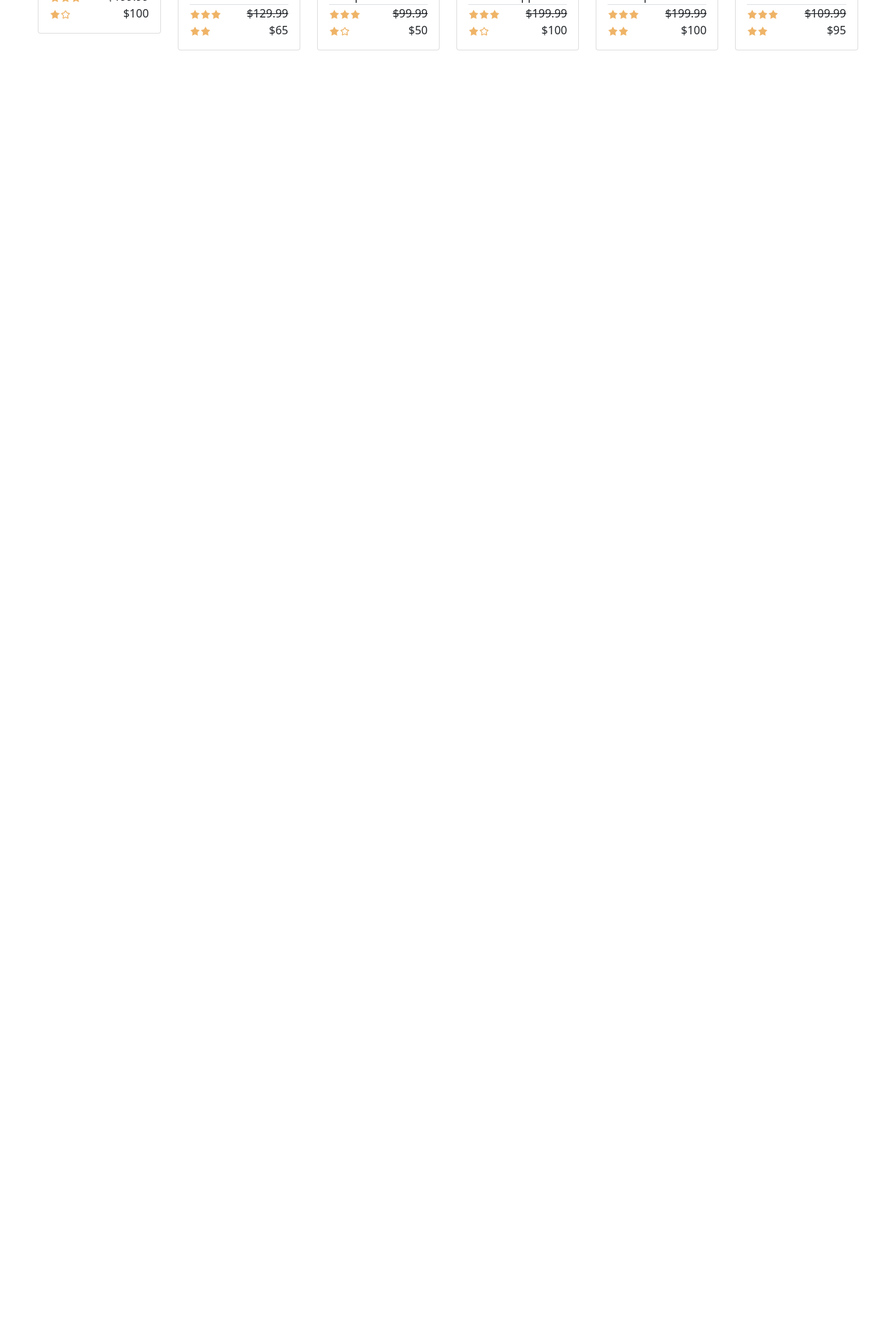
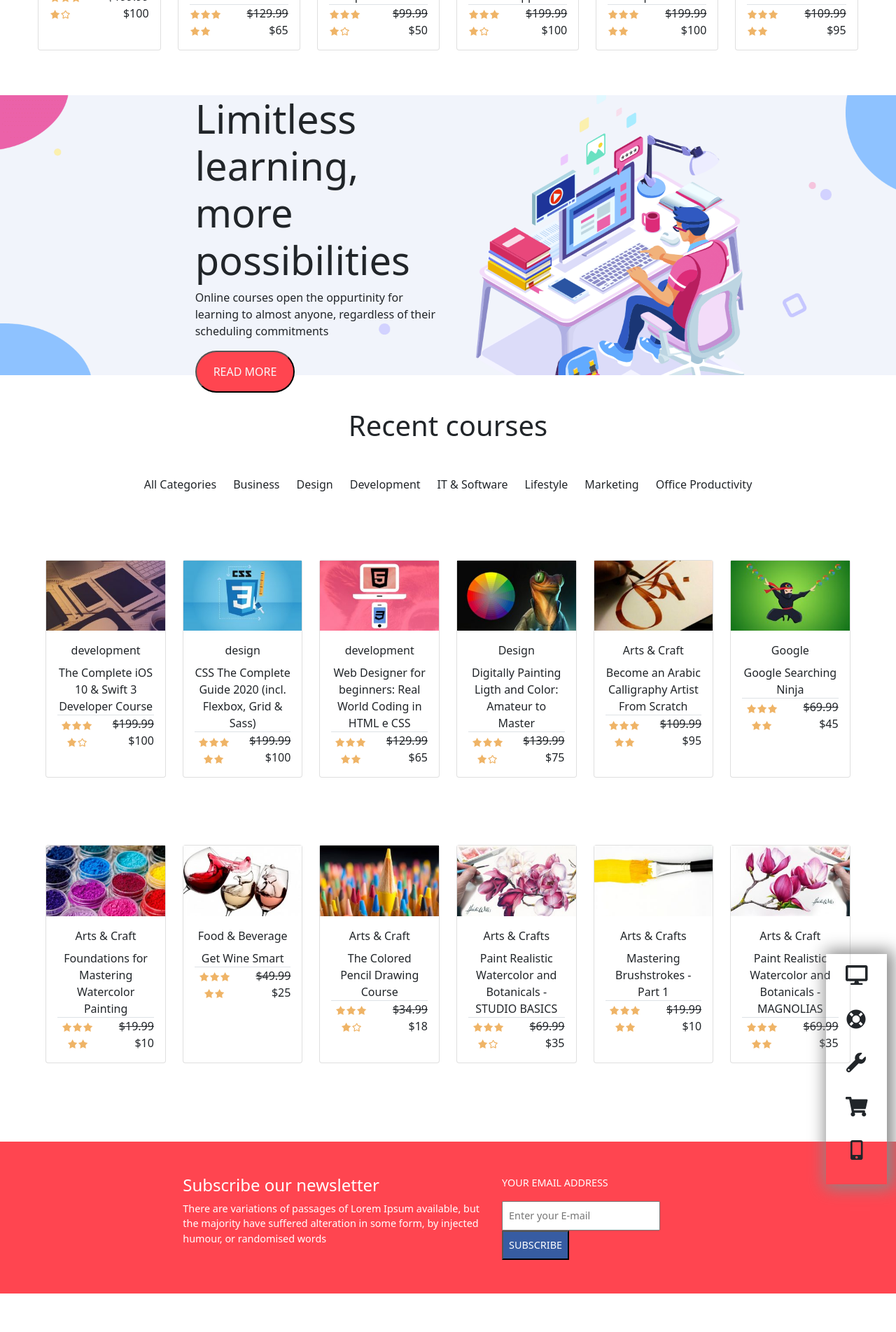
Before and after one commit to Yomakota/proj-html-vuejs, a Vue app: page / in a window 1280 px wide. Shown: the part 1100-3003 px from the top of the page at 70% size. Before the commit the page ends 1236 px from the top, so only its background shows below. Built offline with nearby package versions, Linux system fonts and the light colour scheme.

Commit message:
add main components

```diff
--- a/src/App.vue
+++ b/src/App.vue
@@ -12,18 +12,14 @@ importo bootstrap -->
 
 <template>
   <div id="app">
-    <HeaderPage
-    :links="links"
-    :social_links="social_links"
-    :nav_menu_links="nav_menu_links"
-    />
-    <MainPage :courses="courses"/>
+    <HeaderPage :links="links" :social_links="social_links" :nav_menu_links="nav_menu_links" />
+    <MainPage :courses="courses" :recent_courses_menu="recent_courses_menu" :side_menu_icons="side_menu_icons" />
   </div>
 </template>
 
 <script>
 import nav_menu_links from './assets/nav_menu_links.json'
-import {links, social_links, courses} from './assets/data.js'
+import { links, social_links, courses, recent_courses_menu, side_menu_icons } from './assets/data.js'
 
 
 import HeaderPage from './components/HeaderPage.vue'
@@ -41,6 +37,8 @@ export default {
       social_links: social_links,
       nav_menu_links: nav_menu_links,
       courses: courses,
+      recent_courses_menu: recent_courses_menu,
+      side_menu_icons: side_menu_icons,
     }
   }
 }
--- a/src/assets/data.js
+++ b/src/assets/data.js
@@ -1,9 +1,9 @@
 export const links = [
-'Home',
-'Pages',
-'Course Formats',
-'Courses',
-'Demos'
+    'Home',
+    'Pages',
+    'Course Formats',
+    'Courses',
+    'Demos'
 ]
 
 export const social_links = [
@@ -14,7 +14,6 @@ export const social_links = [
     'fa-google-plus',
     'fa-youtube'
 ]
-
 
 export const courses = [
     {
@@ -66,10 +65,10 @@ export const courses = [
         vote: 5
     },
     {
-        img: require("./images/366802_6fcc-272x161.jpg"),
+        img: require("./images/949316_2a64_11-272x161.jpg"),
         category: "Arts & Craft",
         description: "Foundations for Mastering Watercolor Painting",
-        full_price:"$19.99",
+        full_price: "$19.99",
         discounted_price: "$10",
         vote: 5
     },
@@ -117,7 +116,7 @@ export const courses = [
         img: require("./images/752950_b773-272x161.jpg"),
         category: "development",
         description: "GitHub Ultimate: Master Git and GitHub - Beginner to Expert",
-        full_price:"$99.99",
+        full_price: "$99.99",
         discounted_price: "$50",
         vote: 4
     },
@@ -146,3 +145,22 @@ export const courses = [
         vote: 5
     }
 ]
+
+export const recent_courses_menu = [
+    "All Categories",
+    "Business",
+    "Design",
+    "Development",
+    "IT & Software",
+    "Lifestyle",
+    "Marketing",
+    "Office Productivity",
+]
+
+export const side_menu_icons = [
+    "fa-desktop",
+    "fa-life-ring",
+    "fa-wrench",
+    "fa-shopping-cart",
+    "fa-mobile-alt",
+]
--- a/src/components/MainPage.vue
+++ b/src/components/MainPage.vue
@@ -2,20 +2,33 @@
   <main>
     <main_JumboTron />
     <main_devsCourses :courses="courses" />
+    <main_bg_banner />
+    <main_recent_courses :recent_courses_menu="recent_courses_menu" :courses="courses"
+      :side_menu_icons="side_menu_icons" />
+    <main_newsLetter/>
+    <main_popsCourses :courses="courses"/>
   </main>
 </template>
 
 <script>
 import main_JumboTron from './main_JumboTron.vue'
 import main_devsCourses from './main_devsCourses.vue'
+import main_bg_banner from './main_bg_banner.vue'
+import main_recent_courses from './main_recent_courses.vue'
+import main_newsLetter from './main_newsLetter.vue'
+import main_popsCourses from './main_popsCourses.vue'
 
 export default {
   name: 'MainPage',
   components: {
     main_JumboTron,
     main_devsCourses,
+    main_bg_banner,
+    main_recent_courses,
+    main_newsLetter,
+    main_popsCourses,
   },
-    props:['courses'],
+  props: ['courses', 'recent_courses_menu', 'side_menu_icons'],
 }
 </script>
 
--- /dev/null
+++ b/src/components/main_bg_banner.vue
@@ -0,0 +1,39 @@
+<template>
+    <div class="container-fluid bg-banner">
+        <div class="row h-100 align-items-center">
+            <div class="col-6">
+                <div class="row justify-content-end">
+                    <div class="col-7">
+                        <h2 class="fs-7 pe-6">Limitless learning, more possibilities</h2>
+                        <p class="fs-6">Online courses open the oppurtinity for learning to almost anyone,
+                            regardless of
+                            their scheduling commitments
+                        </p>
+                        <button type="button" class="btn-read-more rounded-pill text-light px-4 py-3">READ MORE</button>
+                    </div>
+                </div>
+            </div>
+        </div>
+    </div>
+</template>
+<script>
+export default {
+name: 'main_bg_banner',
+}
+</script>
+<style lang="scss">
+@import '../assets/scss/style.scss';
+.bg-banner {
+    background-image: url('../assets/images/bg.png');
+    background-size: cover;
+    background-position: center;
+    height: 50vh;
+    .fs-7{
+        font-size: 3.5em;
+    }
+
+    .btn-read-more{
+        background-color: $coral-red;
+    }
+}
+</style>
--- a/src/components/main_card.vue
+++ b/src/components/main_card.vue
@@ -1,6 +1,6 @@
 <template>
     <li class="col my-5">
-        <div class="card">
+        <div class="card h-100">
             <div class="card-img-top">
                 <img :src="courses.img" :alt="courses.description" class="w-100">
             </div>
--- /dev/null
+++ b/src/components/main_newsLetter.vue
@@ -0,0 +1,38 @@
+<template>
+    <div class="subscribe container-fluid">
+        <div class="row h-100 align-items-center justify-content-center">
+            <div class="col-8 p-5">
+                <div class="row row-cols-2 text-white">
+                    <div class="col-7">
+                        <h4>Subscribe our newsletter</h4>
+                        <p>There are variations of passages of Lorem Ipsum available, but the majority have suffered alteration in some form, by injected humour, or randomised words</p>
+                    </div>
+                    <div class="col-5 text-uppercase">
+                        <div class="mb-3">
+                            your email address
+                        </div>
+                        <input class="w-75 p-2" placeholder="Enter your E-mail" type="text">
+                        <button class="p-2 text-uppercase">subscribe</button>
+                    </div>
+                </div>
+            </div>
+        </div>
+    </div>
+</template>
+<script>
+export default {
+    name:'main_newsLetter'
+}
+</script>
+<style lang="scss">
+@import '../assets/scss/style.scss';
+        .subscribe {
+            background-color: $coral-red;
+            font-size: 0.9em;
+
+            button {
+                background-color: $azure;
+                color: white;
+            }
+        }
+</style>
--- /dev/null
+++ b/src/components/main_popsCourses.vue
@@ -0,0 +1,39 @@
+<template>
+    <div class="container-fluid position-relative my-5">
+        <div class="row justify-content-center">
+            <div class="col-11 text-center">
+                <h1>Popular courses</h1>
+                <h2>Discover our most popular courses for self learning</h2>
+                <ul class="row row-cols-6 list-unstyled">
+                    <main_card v-for="element, index in getPopsCourses" :key="index" :courses="element" />
+                </ul>
+            </div>
+            <div>
+                <button>
+                </button>
+                <button>
+
+                </button>
+            </div>
+        </div>
+    </div>
+</template>
+<script>
+import main_card from './main_card.vue';
+export default {
+    name: 'main_popsCourses',
+    props: ['courses'],
+    components: {
+        main_card,
+    },
+    computed: {
+        getPopsCourses() {
+            const popular_courses = this.courses.slice(0, 6);
+            return popular_courses;
+        }
+    }
+}
+</script>
+<style lang="scss">
+
+</style>
--- /dev/null
+++ b/src/components/main_recent_courses.vue
@@ -0,0 +1,62 @@
+<template>
+        <div class="container-fluid position-relative my-5">
+            <div class="row justify-content-center">
+                <div class="col-11 text-center">
+                    <h1>Recent courses</h1>
+                    <ul class="row row-cols-8 list-unstyled justify-content-center my-5">
+                        <li v-for="element, index in recent_courses_menu" :key="index" :recent_courses_menu="element"
+                            class="col-auto">
+                            {{ element }}
+                        </li>
+                    </ul>
+                    <ul class="row row-cols-6 list-unstyled">
+                        <main_card v-for="element, index in getRecentsCourses" :key="index" :courses="element" />
+                    </ul>
+                </div>
+                <div class="right-menu col-auto flex-column text-center">
+                    <ul class="list-unstyled">
+                        <main_side_menu v-for="element, index in side_menu_icons" :key="index" :side_menu_icons="element">
+                        </main_side_menu>
+                    </ul>
+                </div>
+            </div>
+        </div>
+</template>
+<script>
+
+import main_card from '../components/main_card.vue'
+import main_side_menu from './main_side_menu.vue';
+export default {
+    name: 'main_recent_courses',
+    props: ['recent_courses_menu', 'courses', 'side_menu_icons'],
+    data() {
+        return {
+            click_more: true,
+        }
+    },
+    components: {
+    main_card,
+    main_side_menu
+},
+    computed: {
+        getRecentsCourses() {
+            const recent_courses = this.courses.slice(0, 12);
+            return recent_courses;
+        }
+    }
+}
+</script>
+<style lang="scss">
+@import '../assets/scss/style.scss';
+
+// .btn {
+//     color: $coral-red;
+// }
+
+.right-menu {
+    position: absolute;
+    top: 78%;
+    right: 13px;
+    box-shadow: 4px 0px 22px 5px #888888;
+}
+</style>
--- /dev/null
+++ b/src/components/main_side_menu.vue
@@ -0,0 +1,18 @@
+<template>
+    <li class="col p-3 text-center">
+        <a href="#">
+            <i class="fs-3" :class="'fas' + ' ' + side_menu_icons"></i>
+        </a>
+    </li>
+</template>
+<script>
+
+
+export default {
+    name: 'main_side_menu',
+    props: ['side_menu_icons']
+}
+</script>
+<style lang="scss">
+
+</style>
```
